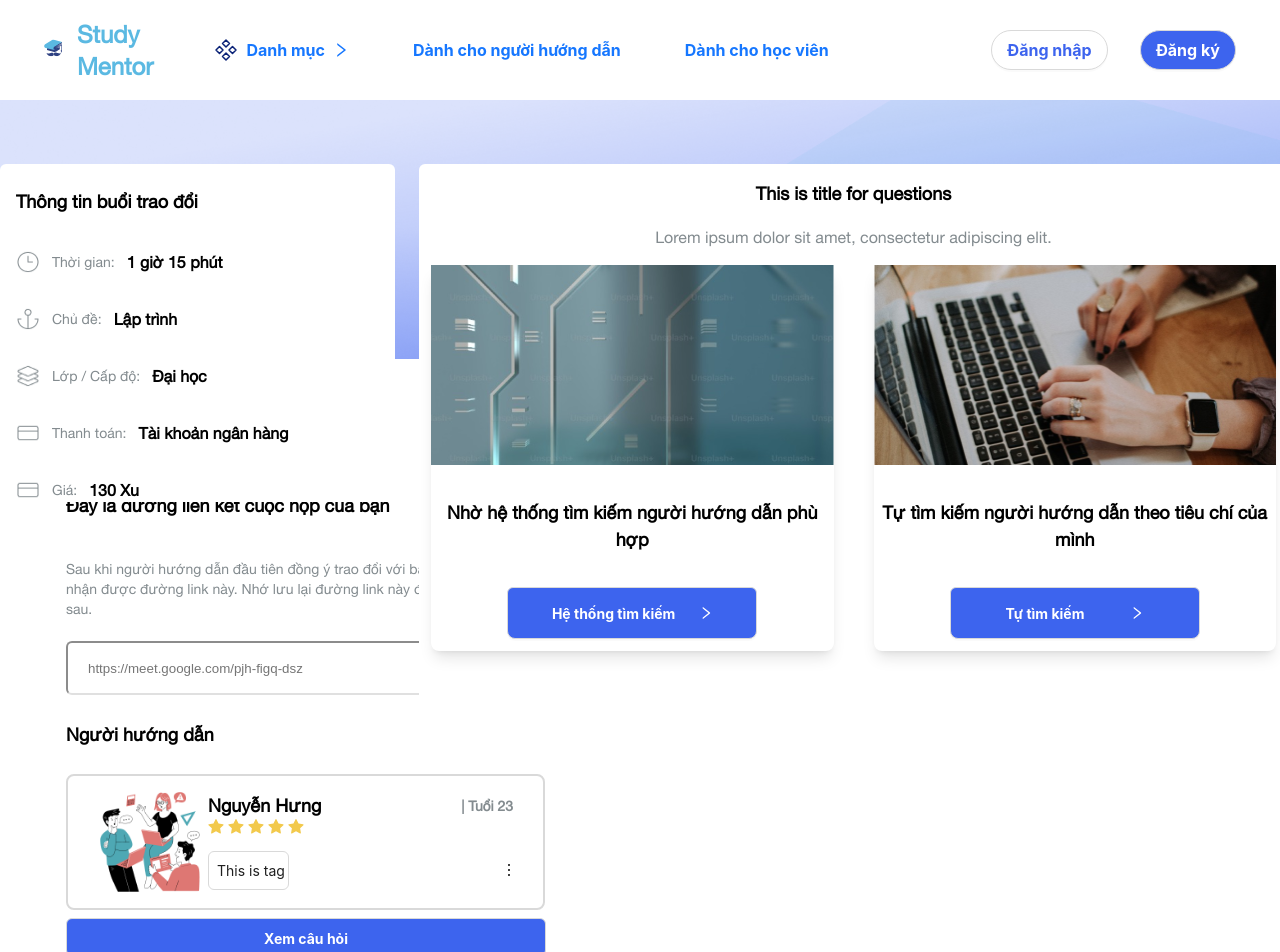
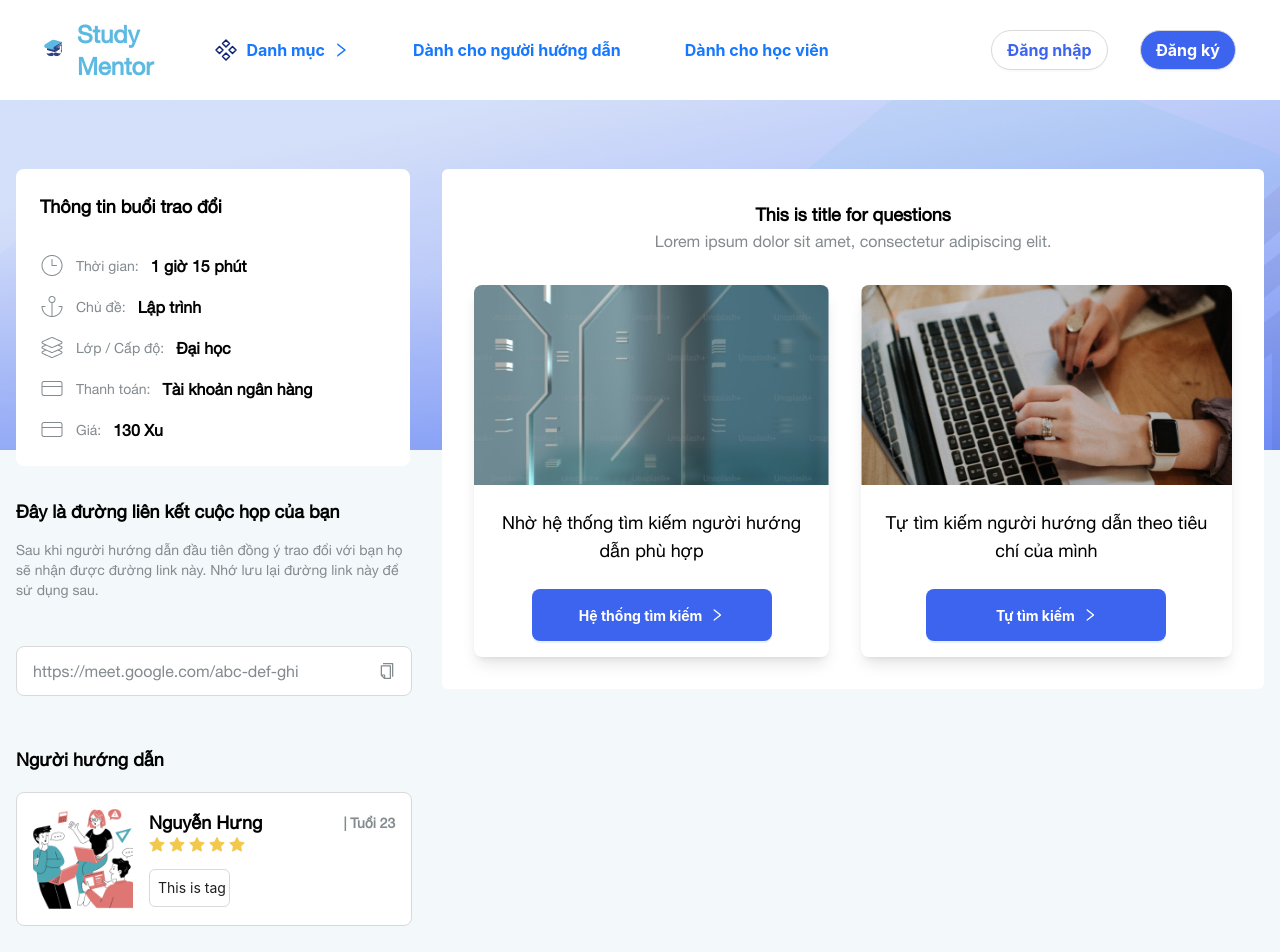
Before and after one commit to manhtu227/FE_Study_Mentor, a Next.js app: page /find-mentor in a window 1280 px wide. Shown: the top 952 px of the page. Built offline with nearby package versions, Linux system fonts and the light colour scheme.

Commit message:
refactor code

```diff
--- a/package.json
+++ b/package.json
@@ -23,6 +23,7 @@
         "next": "13.5.4",
         "next-auth": "4.24.5",
         "react": "^18.2.0",
+        "react-copy-to-clipboard": "^5.1.0",
         "react-dom": "^18.2.0",
         "react-multi-carousel": "^2.8.4",
         "react-redux": "^9.1.0",
@@ -34,6 +35,7 @@
         "@types/node": "20.3.3",
         "@types/react": "^18.2.15",
         "@types/react-dom": "18.2.6",
+        "@types/react-copy-to-clipboard": "^5.0.7",
         "@typescript-eslint/eslint-plugin": "^6.14.0",
         "@typescript-eslint/parser": "^6.0.0",
         "autoprefixer": "^10.0.1",
--- a/src/app/find-mentor/page.tsx
+++ b/src/app/find-mentor/page.tsx
@@ -1,8 +1,8 @@
 import FindMentorPage from '../../pages/find-mentor/FindMentorPage';
 
-export default function FindQuestion() {
+export default function FindMentor() {
     return (
-        <main className='flex flex-col items-center justify-between'>
+        <main className='bg-[#F3F9FA]'>
             <FindMentorPage />
         </main>
     );
--- /dev/null
+++ b/src/components/button/ButtonPrimary.tsx
@@ -0,0 +1,30 @@
+import { RightOutlined } from '@ant-design/icons';
+import { Button, ButtonProps } from 'antd';
+import clsx from 'clsx';
+import { ReactNode } from 'react';
+type ButtonPrimaryProps = {
+    className?: string;
+    title: ReactNode;
+    isRightIcon?: boolean;
+} & ButtonProps;
+
+export default function ButtonPrimary({
+    title,
+    className,
+    isRightIcon,
+    ...rest
+}: ButtonPrimaryProps) {
+    return (
+        <Button
+            type='primary'
+            className={clsx(
+                'w-full rounded-lg h-[52px] bg-[#3D64EE] text-white font-bold',
+                className,
+            )}
+            {...rest}
+        >
+            {title}
+            {isRightIcon && <RightOutlined />}
+        </Button>
+    );
+}
--- /dev/null
+++ b/src/components/card/CardMentorInfo.tsx
@@ -0,0 +1,43 @@
+import { StarFilled } from '@ant-design/icons';
+import images from '@assets/images';
+import { Image, Tag } from 'antd';
+
+export function CardMentorInfo() {
+    return (
+        <div className='w-full border-solid bg-white border-[1px] rounded-lg border-[#D9D9D9]'>
+            <div className='p-4'>
+                <div className='flex items-start gap-4'>
+                    <div className='w-[100px] h-[100px]'>
+                        <Image
+                            src={images.charac1.src}
+                            className='object-cover'
+                            width={100}
+                            height={100}
+                            preview={false}
+                        />
+                    </div>
+
+                    <div className='flex flex-col w-full'>
+                        <div className='flex items-center justify-between'>
+                            <span className='text-lg font-bold items-start'>Nguyễn Hưng</span>
+                            <span className='text-sm font-bold text-[#838B8F] '>| Tuổi 23</span>
+                        </div>
+
+                        <div className='flex items-center gap-1'>
+                            <StarFilled className='text-[#f2c94c]' />
+                            <StarFilled className='text-[#f2c94c]' />
+                            <StarFilled className='text-[#f2c94c]' />
+                            <StarFilled className='text-[#f2c94c]' />
+                            <StarFilled className='text-[#f2c94c]' />
+                        </div>
+                        <div>
+                            <Tag className='p-2 bg-white rounded-md items-center text-sm mt-4 w-[81px]'>
+                                This is tag
+                            </Tag>
+                        </div>
+                    </div>
+                </div>
+            </div>
+        </div>
+    );
+}
--- a/src/components/layout/Header.tsx
+++ b/src/components/layout/Header.tsx
@@ -23,8 +23,8 @@ const Header = () => {
         },
     ];
     return (
-        <header className='h-[100px] min-h-[100px] w-full items-center'>
-            <nav className='flex h-full items-center px-[44px] dark:bg-white'>
+        <header className='h-[100px] min-h-[100px] w-full items-center '>
+            <nav className='flex h-full items-center px-[44px] bg-white'>
                 <div className='flex h-full w-2/3 items-center gap-8'>
                     <Logo title='Study Mentor' />
                     <Button type='link' className='text-darkBlue text-base font-bold '>
--- a/src/pages/find-mentor/FindMentorPage.tsx
+++ b/src/pages/find-mentor/FindMentorPage.tsx
@@ -1,144 +1,147 @@
+'use client';
+import { CopyOutlined } from '@ant-design/icons';
 import images from '@assets/images';
-import MethodItem from '@components/study-method/StudyMethod';
-import { Button, Avatar, Image, Tag } from 'antd';
-import { CopyOutlined, MoreOutlined, StarFilled, RightOutlined } from '@ant-design/icons';
-export default function FindMentor() {
+import ButtonPrimary from '@components/button/ButtonPrimary';
+import { CardMentorInfo } from '@components/card/CardMentorInfo';
+import { Image } from 'antd';
+import CopyToClipboard from 'react-copy-to-clipboard';
+
+export default function FindMentorPage() {
     return (
-        <div className='relative fill-[#838B8F]'>
-            <img src={images.frame.src} className='w-full' />
-            <div className='absolute top-[64px] right-0 left-0'>
-                <div className='flex items-start w-full justify-center gap-16'>
-                    <div className='w-[435px] h-[875px] flex flex-col gap-y-8'>
-                        <div className='w-full h-[306px] bg-white p-4 rounded-md'>
-                            <h3 className='font-bold text-[18px] leading-[27px] mt-2'>
+        <div className='relative '>
+            <div className='absolute top-0'>
+                <Image preview={false} src={images.frame.src} height={350} />
+            </div>
+            <div className='relative max-w-[1369px] mx-auto pt-[69px] px-4'>
+                <div className='flex items-start w-full gap-8'>
+                    <div className='w-[435px]'>
+                        <div className='w-full bg-white rounded-lg'>
+                            <div className='p-6'>
+                                <h3 className='font-bold text-lg m-0 mb-8'>
                                     Thông tin buổi trao đổi
                                 </h3>
-                            <div className='gap-y-4'>
+                                <div className='flex flex-col gap-4'>
                                     <div className='flex items-center gap-x-3'>
-                                    <img src={images.clock.src} className='w-6 h-6' />
-                                    <h4 className='text-sm text-[#838B8F] font-thin'>Thời gian:</h4>
-                                    <p className='text-base font-bold'>1 giờ 15 phút </p>
+                                        <Image preview={false} src={images.clock.src} />
+                                        <h4 className='text-sm text-[#838B8F] font-thin m-0'>
+                                            Thời gian:
+                                        </h4>
+                                        <p className='text-base font-bold m-0'>1 giờ 15 phút </p>
                                     </div>
                                     <div className='flex items-center gap-x-3'>
-                                    <img src={images.anchor.src} className='w-6 h-6' />
-                                    <h4 className='text-sm text-[#838B8F] font-thin'>Chủ đề:</h4>
-                                    <p className='text-base font-bold'>Lập trình </p>
+                                        <Image preview={false} src={images.anchor.src} />
+                                        <h4 className='text-sm text-[#838B8F] font-thin m-0'>
+                                            Chủ đề:
+                                        </h4>
+                                        <p className='text-base font-bold m-0'>Lập trình </p>
                                     </div>
                                     <div className='flex items-center gap-x-3'>
-                                    <img src={images.layer.src} className='w-6 h-6' />
-                                    <h4 className='text-sm text-[#838B8F] font-thin'>
+                                        <Image preview={false} src={images.layer.src} />
+                                        <h4 className='text-sm text-[#838B8F] font-thin m-0'>
                                             Lớp / Cấp độ:
                                         </h4>
-                                    <p className='text-base font-bold'>Đại học </p>
+                                        <p className='text-base font-bold m-0'>Đại học </p>
                                     </div>
                                     <div className='flex items-center gap-x-3'>
-                                    <img src={images.cardCredit.src} className='w-6 h-6' />
-                                    <h4 className='text-sm text-[#838B8F] font-thin'>
+                                        <Image preview={false} src={images.cardCredit.src} />
+                                        <h4 className='text-sm text-[#838B8F] font-thin m-0'>
                                             Thanh toán:
                                         </h4>
-                                    <p className='text-base font-bold'>Tài khoản ngân hàng </p>
+                                        <p className='text-base font-bold m-0'>
+                                            Tài khoản ngân hàng{' '}
+                                        </p>
                                     </div>
                                     <div className='flex items-center gap-x-3'>
-                                    <img src={images.cardCredit.src} className='w-6 h-6' />
-                                    <h4 className='text-sm text-[#838B8F] font-thin'>Giá:</h4>
-                                    <p className='text-base font-bold'>130 Xu</p>
+                                        <Image preview={false} src={images.cardCredit.src} />
+                                        <h4 className='text-sm text-[#838B8F] font-thin m-0'>
+                                            Giá:
+                                        </h4>
+                                        <p className='text-base font-bold m-0'>130 Xu</p>
                                     </div>
                                 </div>
                             </div>
                         </div>
-                    <div className='w-[901px] flex flex-col items-center text-center '>
-                        <div className='w-full h-[533px] bg-white p-2 rounded-md border-2 border-red'>
-                            <h3 className='font-bold text-[18px] leading-[27px] mt-2'>
-                                This is title for questions
+                        <div className='w-full'>
+                            <div className='flex flex-col py-8 gap-8'>
+                                <div>
+                                    <h3 className='text-lg m-0'>
+                                        Đây là đường liên kết cuộc họp của bạn
                                     </h3>
-                            <p className='text-[16px] leading-[24px] text-[#838B8F]'>
+                                    <p className='text-sm text-[#838B8F]'>
+                                        Sau khi người hướng dẫn đầu tiên đồng ý trao đổi với bạn họ
+                                        sẽ nhận được đường link này. Nhớ lưu lại đường link này để
+                                        sử dụng sau.
+                                    </p>
+                                </div>
+
+                                <div className='w-full h-12 border-[1px] border-solid border-[#D9D9D9] rounded-lg bg-white'>
+                                    <div className='flex items-center justify-between h-full px-4 text-[#838B8F] text-base '>
+                                        https://meet.google.com/abc-def-ghi
+                                        <CopyToClipboard
+                                            text={'https://meet.google.com/abc-def-ghi'}
+                                        >
+                                            <CopyOutlined />
+                                        </CopyToClipboard>
+                                    </div>
+                                </div>
+                                <div>
+                                    <h3 className='text-lg font-bold'>Người hướng dẫn</h3>
+                                    <CardMentorInfo />
+                                </div>
+
+                                <ButtonPrimary title='Tham gia' className='h-12' />
+                            </div>
+                        </div>
+                    </div>
+                    <div className=' bg-white p-8 rounded-md text-center flex flex-col gap-8'>
+                        <div>
+                            <h3 className='font-bold text-lg m-0'>This is title for questions</h3>
+                            <p className='text-[16px] leading-6 text-[#838B8F] m-0'>
                                 Lorem ipsum dolor sit amet, consectetur adipiscing elit.
                             </p>
-                            <div className='flex gap-x-8 justify-around'>
-                                <div className='flex flex-col items-center gap-4 w-[402.5px] h-[386px] bg-white shadow-lg rounded-lg'>
-                                    <img
+                        </div>
+
+                        <div className='flex gap-x-8 justify-between'>
+                            <div className='flex flex-col items-center max-w-[402px] bg-white shadow-lg rounded-lg overflow-hidden'>
+                                <Image
+                                    height={200}
+                                    preview={false}
                                     src={images.systemFindings.src}
-                                        className='w-[402.5px] h-[200px]'
+                                    className='w-full'
                                 />
-                                    <h3 className='text-[18px] leading-[27px]'>
+                                <div className='px-4 pb-4'>
+                                    <p className='text-lg m-0 w-full py-6'>
                                         Nhờ hệ thống tìm kiếm người hướng dẫn phù hợp
-                                    </h3>
-                                    <Button className='flex items-center justify-around w-[250px] rounded-b-lg h-[52px] bg-[#3D64EE] text-white font-bold p-1 px-10 gap-4'>
-                                        Hệ thống tìm kiếm
-                                        <span className='text-[14px] text-white '>
-                                            <RightOutlined />
-                                        </span>
-                                    </Button>
+                                    </p>
+                                    <ButtonPrimary
+                                        title='Hệ thống tìm kiếm'
+                                        className='max-w-60'
+                                        isRightIcon
+                                    />
                                 </div>
-                                <div className='flex flex-col items-center gap-4 w-[402.5px] h-[386px] bg-white shadow-lg rounded-lg'>
-                                    <img
+                            </div>
+                            <div className='flex flex-col items-center max-w-[402px] bg-white shadow-lg rounded-lg overflow-hidden'>
+                                <Image
+                                    preview={false}
                                     src={images.userFindings.src}
-                                        className='w-[402.5px] h-[200px]'
+                                    className='w-full'
+                                    height={200}
                                 />
-                                    <h3 className='text-[18px] leading-[27px]'>
+                                <div className='px-4 pb-4'>
+                                    <p className='text-lg m-0 w-full py-6'>
                                         Tự tìm kiếm người hướng dẫn theo tiêu chí của mình
-                                    </h3>
-                                    <Button className='flex items-center justify-around w-[250px] rounded-b-lg h-[52px] bg-[#3D64EE] text-white font-bold p-1 px-10 gap-4'>
-                                        Tự tìm kiếm
-                                        <span className='text-[14px] text-white '>
-                                            <RightOutlined />
-                                        </span>
-                                    </Button>
+                                    </p>
+                                    <ButtonPrimary
+                                        title='Tự tìm kiếm'
+                                        className='max-w-60'
+                                        isRightIcon
+                                    />
                                 </div>
                             </div>
                         </div>
                     </div>
                 </div>
             </div>
-            <div className='w-[435px] h-[875px] flex flex-col gap-y-2 mt-28 ml-[66px]'>
-                <h3 className='text-[18px] leading-[27px]'>
-                    Đây là đường liên kết cuộc họp của bạn
-                </h3>
-                <p className='text-sm text-[#838B8F]'>
-                    Sau khi người hướng dẫn đầu tiên đồng ý trao đổi với bạn họ sẽ nhận được đường
-                    link này. Nhớ lưu lại đường link này để sử dụng sau.
-                </p>
-                <input
-                    type='text'
-                    className='w-full h-12 border-2 border-[#E0E0E0] rounded-md px-5 bg-white'
-                    placeholder='https://meet.google.com/pjh-figq-dsz'
-                />
-                <h3 className='text-[18px] leading-[27px] font-bold'>Người hướng dẫn</h3>
-                <div className='w-[435px] h-[132px] border-solid bg-white px-5 border-[2px] rounded-lg border-[#D9D9D9]'>
-                    <div className='p-3'>
-                        <div className='flex items-start gap-2 mt-1'>
-                            <img src={images.charac1.src} className='w-[100px] h-[100px] rounded' />
-                            <div className='flex flex-col'>
-                                <div className='flex w-[370px]'>
-                                    <span className='text-[18px] leading-[27px] font-bold items-start'>
-                                        Nguyễn Hưng
-                                    </span>
-                                    <span className='text-[14px] leading-[21px] font-bold text-[#838B8F] ml-[140px] mt-1'>
-                                        | Tuổi 23
-                                    </span>
-                                </div>
-
-                                <div className='flex items-center gap-1'>
-                                    <StarFilled className='text-[#f2c94c]' />
-                                    <StarFilled className='text-[#f2c94c]' />
-                                    <StarFilled className='text-[#f2c94c]' />
-                                    <StarFilled className='text-[#f2c94c]' />
-                                    <StarFilled className='text-[#f2c94c]' />
-                                </div>
-                                <div>
-                                    <Tag className='p-2 bg-white rounded-md items-center text-[14px] leading-[21px] mt-4 w-[81px]'>
-                                        This is tag
-                                    </Tag>
-                                    <MoreOutlined className='ml-[204px]' />
-                                </div>
-                            </div>
-                        </div>
-                    </div>
-                </div>
-                <Button className='w-[480px] rounded-b-lg h-[40px] bg-[#3D64EE] text-white font-bold p-1 px-10'>
-                    Xem câu hỏi
-                </Button>
-            </div>
         </div>
     );
 }
```
Also changed, not shown: 2 other files (tests, documents, lock files or other folders). Lines whose indentation alone changed are shown as unchanged.
